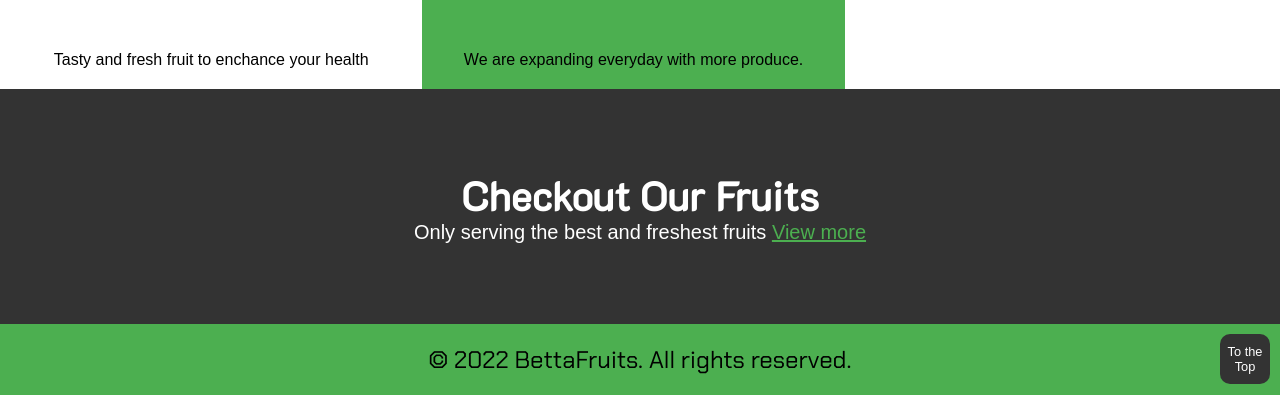
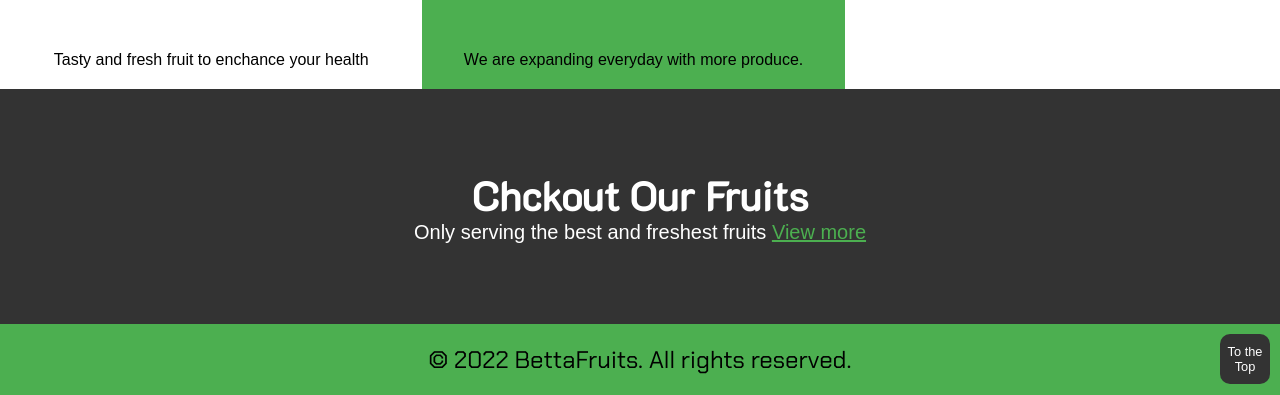
Before and after one commit to amajai/bettafruits-website, a plain HTML site: page index.html in a window 1280 px wide. Shown: the part 1082-1477 px from the top of the page. Drawn offline with Linux system fonts and the light colour scheme.

Commit message:
Revert "fix typo"
This reverts commit 1ed5449da4d0246e06b214ebd4c2765781c8abb0.

```diff
--- a/index.html
+++ b/index.html
@@ -57,7 +57,7 @@
         </div>
     </div>
     <div class="section bg-black" id="info">
-        <h1>Checkout Our Fruits</h1>
+        <h1>Chckout Our Fruits</h1>
         <p>Only serving the best and freshest fruits <a href="fruits.html">View more</a></p>
     </div>
 
```
